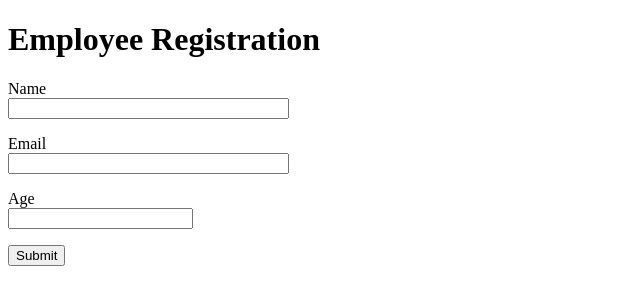
After one commit to rohitrawat619/flask, a Flask app: page / in a window 1280 px wide. The commit adds this page. Shown: the top 305 px of the page, without its empty margins (0-640 px from the left). Run offline with Flask 3, Linux system fonts and the light colour scheme; some libraries are stand-ins or nearby versions.

Commit message:
jinja2template

```diff
--- a/app.py
+++ b/app.py
@@ -6,7 +6,6 @@ from flask_wtf import FlaskForm
 from wtforms import StringField, SubmitField
 from wtforms.validators import DataRequired, Email
 from flask_wtf.csrf import CSRFProtect
-from flask_wtf.csrf import CSRFProtect
 import jwt
 import datetime
 
@@ -14,7 +13,7 @@ app = Flask(__name__)
 
 app.config['SECRET_KEY'] = 'rohtirawat676'
 app.config['SQLALCHEMY_DATABASE_URI'] = 'sqlite:///your_database.db'
-app.config['WTF_CSRF_ENABLED'] = True
+app.config['WTF_CSRF_ENABLED'] = False
 
 db = SQLAlchemy(app)
 api = Api(app)
@@ -30,8 +29,31 @@ class Employee(db.Model):
          name = db.Column(db.String(100),unique=True, nullable=False)
          email = db.Column(db.String(100), nullable=False)
 
+from forms import EmployeeForm
+
 with app.app_context():
     db.create_all()
+
+
+@app.route('/', methods=['GET', 'POST'])
+def index():
+    form = EmployeeForm()
+    if form.validate_on_submit():
+        from models import EmployeeDetails
+        db.create_all()
+        new_employee = EmployeeDetails(
+            name=form.name.data,
+            email=form.email.data,
+            age=form.age.data
+        )
+        # Add to database
+        db.session.add(new_employee)
+        db.session.commit()
+
+        flash('Employee data has been saved!', 'success')
+        return redirect(url_for('index'))
+
+    return render_template('form.html', form=form)
 
 @app.route('/empregister', methods=['GET', 'POST'])
 def empregister():
--- /dev/null
+++ b/forms.py
@@ -0,0 +1,9 @@
+from flask_wtf import FlaskForm
+from wtforms import StringField, IntegerField, SubmitField
+from wtforms.validators import DataRequired, Email, Length
+
+class EmployeeForm(FlaskForm):
+    name = StringField('Name', validators=[DataRequired(), Length(min=2, max=50)])
+    email = StringField('Email', validators=[DataRequired(), Email()])
+    age = IntegerField('Age', validators=[DataRequired()])
+    submit = SubmitField('Submit')
--- a/requirements.txt
+++ b/requirements.txt
@@ -4,11 +4,14 @@ blinker==1.8.2
 cffi==1.17.0
 click==8.1.7
 cryptography==43.0.0
+dnspython==2.6.1
+email_validator==2.2.0
 Flask==3.0.3
 Flask-JWT-Extended==4.6.0
 Flask-RESTful==0.3.10
 Flask-SQLAlchemy==3.1.1
 Flask-WTF==1.2.1
+idna==3.7
 itsdangerous==2.2.0
 Jinja2==3.1.4
 jwcrypto==1.5.6
--- /dev/null
+++ b/templates/form.html
@@ -0,0 +1,36 @@
+<!DOCTYPE html>
+<html lang="en">
+  <head>
+    <meta charset="UTF-8" />
+    <meta name="viewport" content="width=device-width, initial-scale=1.0" />
+    <title>Employee Form</title>
+  </head>
+  <body>
+    <h1>Employee Registration</h1>
+    <form method="POST">
+      {{ form.hidden_tag() }}
+      <p>
+        {{ form.name.label }}<br />
+        {{ form.name(size=32) }}<br />
+        {% for error in form.name.errors %}
+        <span style="color: red">[{{ error }}]</span><br />
+        {% endfor %}
+      </p>
+      <p>
+        {{ form.email.label }}<br />
+        {{ form.email(size=32) }}<br />
+        {% for error in form.email.errors %}
+        <span style="color: red">[{{ error }}]</span><br />
+        {% endfor %}
+      </p>
+      <p>
+        {{ form.age.label }}<br />
+        {{ form.age(size=32) }}<br />
+        {% for error in form.age.errors %}
+        <span style="color: red">[{{ error }}]</span><br />
+        {% endfor %}
+      </p>
+      <p>{{ form.submit() }}</p>
+    </form>
+  </body>
+</html>
--- a/templates/hacked.html
+++ b/templates/hacked.html
@@ -8,14 +8,14 @@
   <body onload="document.autoSubmitForm.submit()">
     <form action="/empregister" method="POST" name="autoSubmitForm">
       <label for="name">Name:</label>
-      <input type="hidden" id="name" name="name" value="adani" /><br /><br />
+      <input type="hidden" id="name" name="name" value="mamta" /><br /><br />
 
       <label for="email">Email:</label>
       <input
         type="hidden"
         id="email"
         name="email"
-        value="gautm@gmail.com"
+        value="mamta@gmail.com"
       /><br /><br />
 
       <button type="submit">Register</button>
```
Also changed, not shown: models.py (added, +10 -0 lines), instance/your_database.db.
